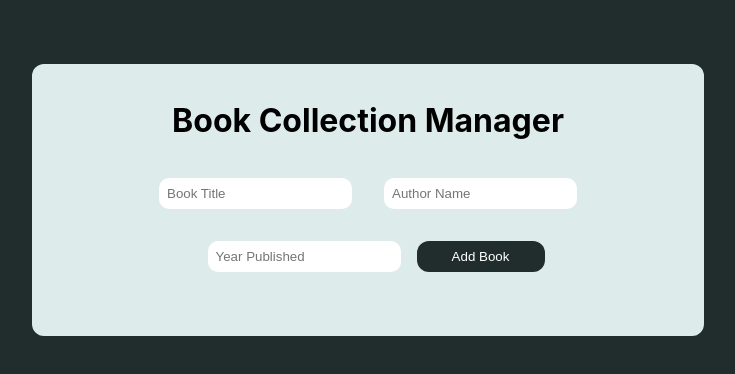
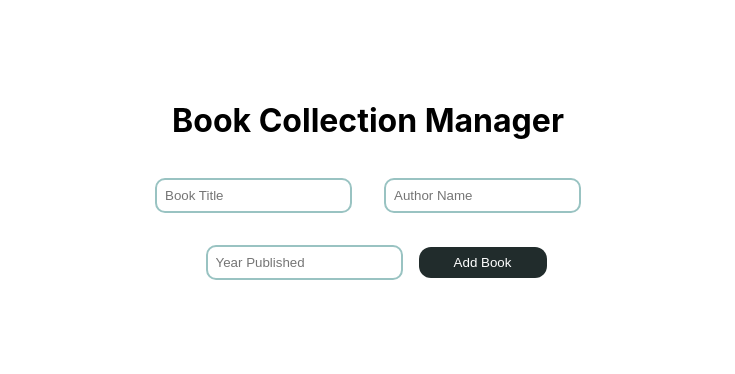
Before and after one commit to JY1Z/collaborative-project, a React (Create React App) app: page / in a window 1280 px wide. Shown: the top 374 px of the page, without its empty margins (272-1007 px from the left). Built offline with nearby package versions, Linux system fonts and the light colour scheme.

Commit message:
style changes etc

```diff
--- a/src/components/Book.js
+++ b/src/components/Book.js
@@ -2,7 +2,6 @@ import React from 'react'
 
 function Book(props) {
     const { title, author, year } = props.book
-    console.log(title)
     return (
         <div>
             <span className="titlelabel">{title} </span>by {author} ({year})
--- a/src/components/BookCollection.css
+++ b/src/components/BookCollection.css
@@ -1,23 +1,10 @@
 :root {
-    --color-primary-a0: #ffffff;
-    --color-primary-a10: #ddebea;
-    --color-primary-a20: #bbd7d6;
-    --color-primary-a30: #99c3c2;
-
-    --color-primary-a50: #76b0af;
-    --color-primary-a60: #588180;
     --color-primary-a70: #3c5554;
     --color-primary-a80: #212c2c;
     --color-primary-a90: #000000;
 }
 
-body {
-    background-color: var(--color-primary-a80);
-    color: var(--color-primary-a90)
-}
-
 .book-collection {
-    background-color: var(--color-primary-a10);
     width: 50vw;
     border-radius: 12px;
     padding: 1rem;
@@ -32,7 +19,7 @@ body {
     margin: 1rem;
     padding: 0.5rem;
     border-radius: 10px;
-    border: none;
+    border: #99c3c2 2px solid;
 }
 
 .book-collection #add_button {
@@ -40,12 +27,12 @@ body {
     padding: 0.5rem 1rem;
     border-radius: 12px;
     border: none;
-    background-color: var(--color-primary-a80);
-    color: var(--color-primary-a0);
+    background-color: #212c2c;
+    color: white;
 }
 
 .book-collection #add_button:hover {
-    background-color: var(--color-primary-a60);
+    background-color: #588180;
 }
 
 .titlelabel {
@@ -60,11 +47,19 @@ body {
     text-align: left;
 }
 
-ol li:nth-child(2n+1) {
-    background-color: var(--color-primary-a20);
+.book-collection ol {
+    margin: 2rem 1rem;
+    list-style-type: none;
+    padding: 0;
 }
 
+.book-collection ol li:nth-child(2n+1) {
+    background-color: #bbd7d6;
+}
 
+.book-collection ol li:nth-child(2n) {
+    background-color: #ddebea;
+}
 
 .deletebutton {
     justify-content: flex-end;
@@ -73,17 +68,10 @@ ol li:nth-child(2n+1) {
     border: none;
     border-radius: 4px;
     background-color: transparent;
-    color: var(--color-primary-a70);
+    color: #3c5554;
     text-decoration: underline;
 }
 
 .deletebutton:hover {
-    color: var(--color-primary-a90)
+    color: black
 }
-
-ol {
-    width: 100%;
-    margin: 2rem 0;
-    padding: 0;
-    background-color: var(--color-primary-a30);
-}
--- a/src/components/BookCollectionManager.js
+++ b/src/components/BookCollectionManager.js
@@ -25,8 +25,6 @@ function BookCollectionManager() {
     const updatedBooks = books.filter((_, i) => i !== index);
     setBooks(updatedBooks);
   }
-
-  console.log(books)
 
   return (
     <div className="book-collection">
```
Also changed, not shown: src/components/test.md (deleted, +0 -1 lines).
